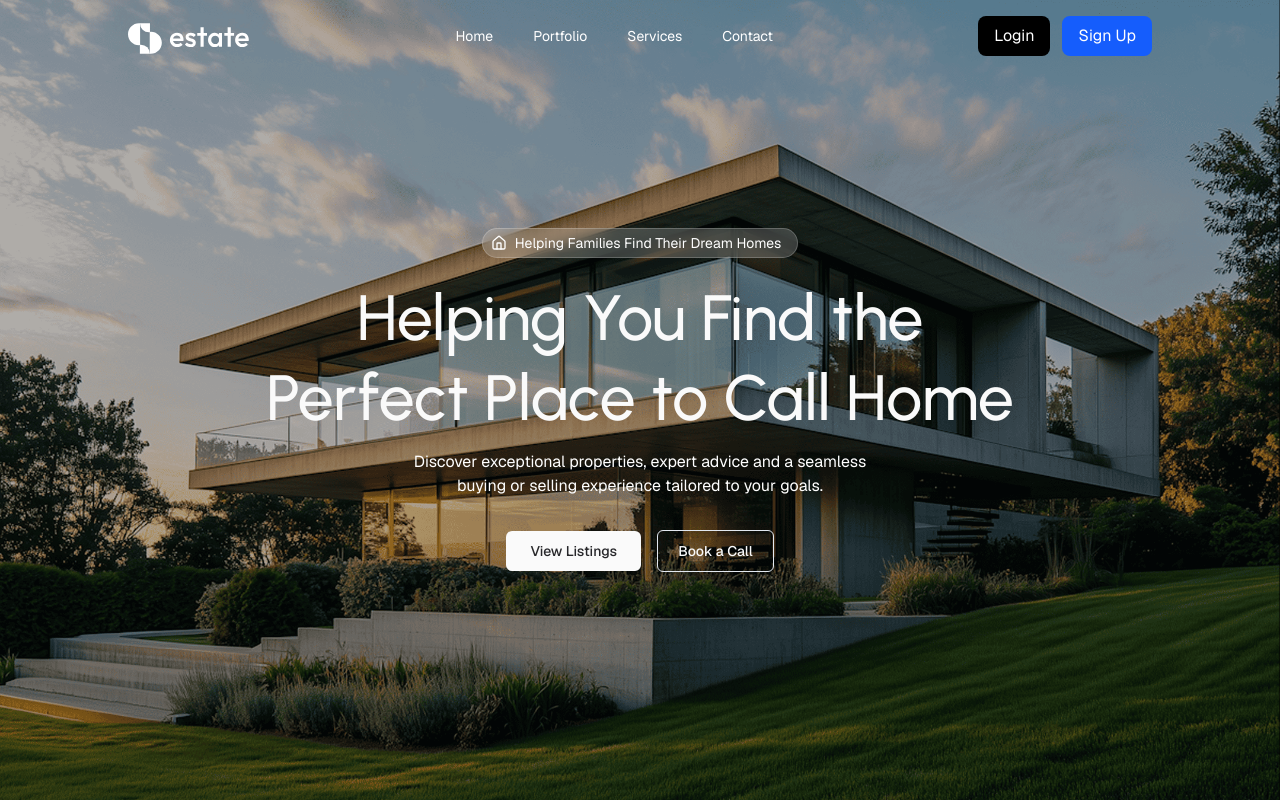
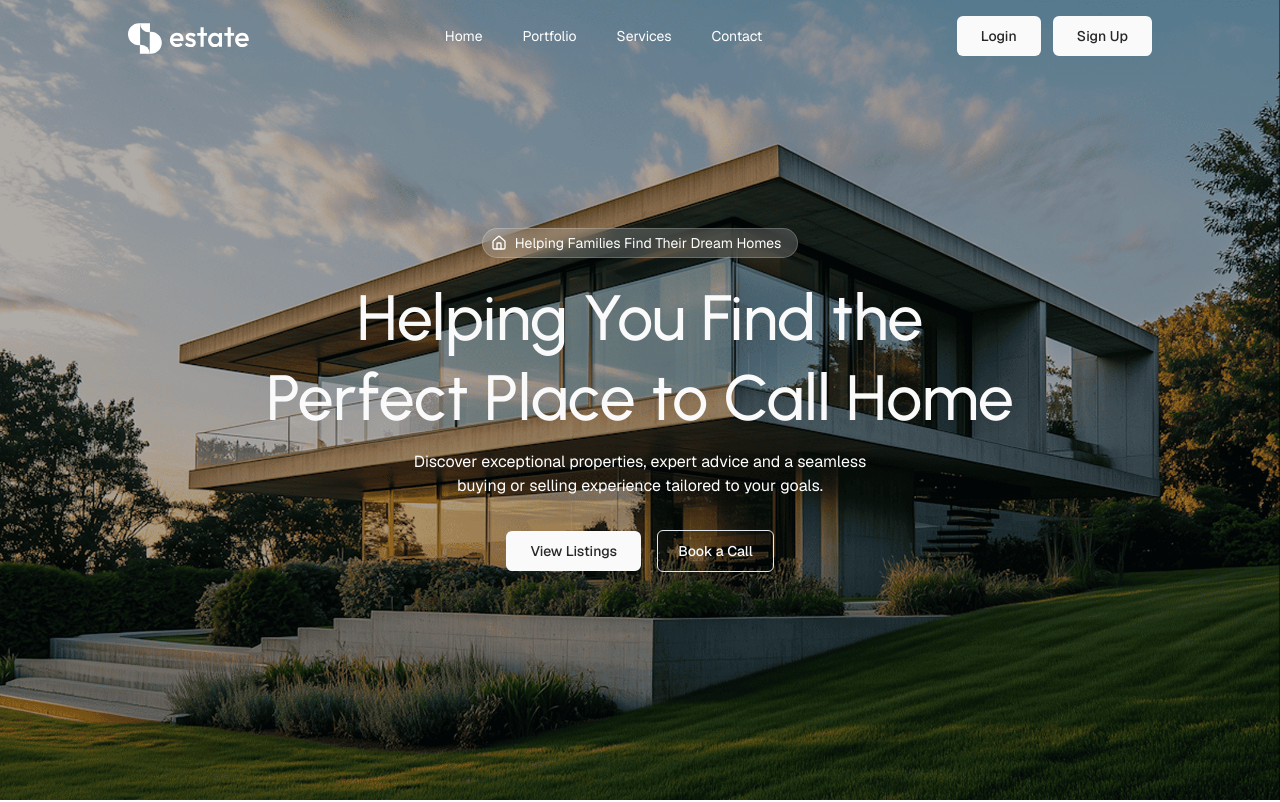
Before and after one commit to Rajibbepary/real-estate, a Next.js app: page / in a window 1280 px wide. Shown: the top 802 px of the page. Built offline with nearby package versions, Linux system fonts and the light colour scheme; no server answers.

Commit message:
navbar login and signup button design update

```diff
--- a/components/navbar.jsx
+++ b/components/navbar.jsx
@@ -9,6 +9,7 @@ import {
   UserButton,
   useAuth,
 } from "@clerk/nextjs";
+
 
 export function Navbar() {
     const [mobileOpen, setMobileOpen] = useState(false);
@@ -29,7 +30,7 @@ export function Navbar() {
     return (
         <>
             <nav className={`fixed z-50 flex items-center justify-between left-1/2 -translate-x-1/2 transition-all duration-500 p-4 ${scrolled ? "lg:w-5xl w-[calc(100vw-14px)] bg-white/60 backdrop-blur-2xl rounded-full mt-4 pl-6 shadow" : "md:px-16 lg:px-24 xl:px-32 w-full"}`}>
-                <a href="https://prebuiltui.com">
+                <a  href="https://prebuiltui.com">
                     <Image width={100} height={100} src="/logo.svg" alt="Logo" className={`transition-all duration-500 h-9 w-auto ${scrolled ? "invert opacity-80" : ""}`} />
                 </a>
 
@@ -41,35 +42,29 @@ export function Navbar() {
                     <a href="#" className={`transition-colors duration-500 ${scrolled ? "text-zinc-800 hover:text-zinc-600" : "text-white hover:text-white/90"}`}>Contact</a>
                 </div>
 
-                {/* <button onClick={() => setShowLogin(true)} className={`hidden md:block px-6 py-2.5 rounded-md text-sm font-medium cursor-pointer transition-all duration-500 ${scrolled ? "bg-zinc-900 text-white hover:bg-zinc-800 rounded-full" : "bg-zinc-50 text-zinc-800 hover:bg-zinc-200"}`}>
-                    Get Started
-                </button> */}
-
                 {/* clerk start Now */}
 
         {/* Authentication */}
       <div className="flex items-center gap-3">
-
         {!isSignedIn ? (
           <>
             <SignInButton mode="modal">
-              <button className="rounded-lg bg-black px-4 py-2 text-white">
+              <button className={`hidden md:block px-6 py-2.5 rounded-md text-sm font-medium cursor-pointer transition-all duration-500 ${scrolled ? "bg-zinc-900 text-white hover:bg-zinc-800 rounded-full" : "bg-zinc-50 text-zinc-800 hover:bg-zinc-200"}`}>
                 Login
               </button>
             </SignInButton>
 
             <SignUpButton mode="modal">
-              <button className="rounded-lg bg-blue-600 px-4 py-2 text-white">
+              <button className={`hidden md:block px-6 py-2.5 rounded-md text-sm font-medium cursor-pointer transition-all duration-500 ${scrolled ? "bg-zinc-900 text-white hover:bg-zinc-800 rounded-full" : "bg-zinc-50 text-zinc-800 hover:bg-zinc-200"}`}>
                 Sign Up
               </button>
             </SignUpButton>
           </>
         ) : (
-          <UserButton />
+         <div className="hidden md:block"> <UserButton /></div>
         )}
 
       </div>
-
 
                 {/* clerk End */}
                 <button onClick={() => setMobileOpen(true)} className={`md:hidden p-2 rounded-md aspect-square font-medium transition cursor-pointer ${scrolled ? "text-zinc-800" : "text-white"}`}>
@@ -85,6 +80,25 @@ export function Navbar() {
                 <a href="#" onClick={() => { setMobileOpen(false) }} className={`transition-colors duration-500 ${scrolled ? "text-zinc-800 hover:text-zinc-600" : "text-white hover:text-white/90"}`}>Portfolio</a>
                 <a href="#" onClick={() => { setMobileOpen(false) }} className={`transition-colors duration-500 ${scrolled ? "text-zinc-800 hover:text-zinc-600" : "text-white hover:text-white/90"}`}>Services</a>
                 <a href="#" onClick={() => { setMobileOpen(false) }} className={`transition-colors duration-500 ${scrolled ? "text-zinc-800 hover:text-zinc-600" : "text-white hover:text-white/90"}`}>Contact</a>
+        {!isSignedIn ? (
+          <>
+            <SignInButton mode="modal">
+              <button className={` px-3 py-1.5 rounded-md text-sm font-medium cursor-pointer transition-all duration-500 ${scrolled ? "bg-zinc-900 text-white hover:bg-zinc-800 rounded-full" : "bg-zinc-50 text-zinc-800 hover:bg-zinc-200"}`}>
+                Login
+              </button>
+            </SignInButton>
+
+            <SignUpButton mode="modal">
+              <button className={` px-3 py-1.5 rounded-md text-sm font-medium cursor-pointer transition-all duration-500 ${scrolled ? "bg-zinc-900 text-white hover:bg-zinc-800 rounded-full" : "bg-zinc-50 text-zinc-800 hover:bg-zinc-200"}`}>
+                Sign Up
+              </button>
+            </SignUpButton>
+          </>
+        ) : (
+          <UserButton />
+        )}
+
+
 
                 <button onClick={() => setMobileOpen(false)} className="md:hidden bg-white text-zinc-800 p-2 rounded-md aspect-square font-medium transition cursor-pointer">
                     <svg xmlns="http://www.w3.org/2000/svg" width="24" height="24" viewBox="0 0 24 24" fill="none" stroke="currentColor" strokeWidth="2" strokeLinecap="round" strokeLinejoin="round">
```
